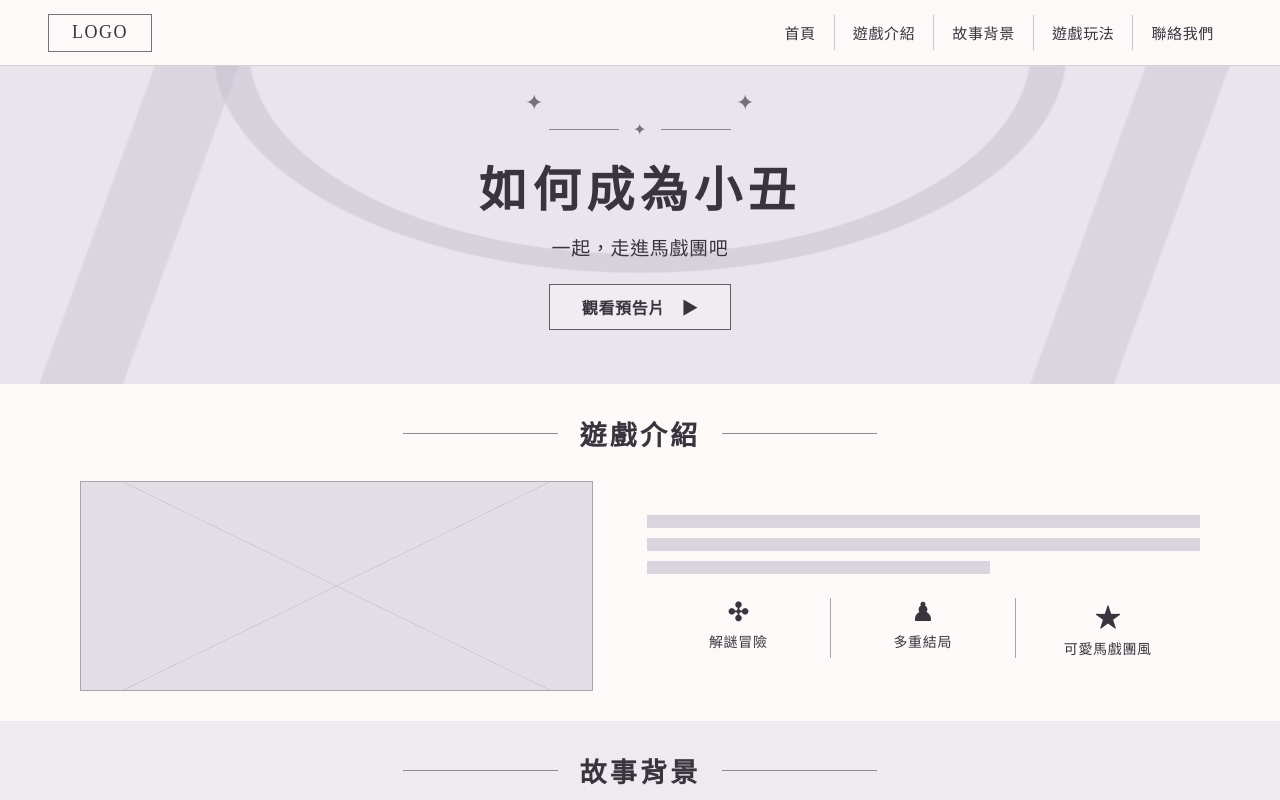
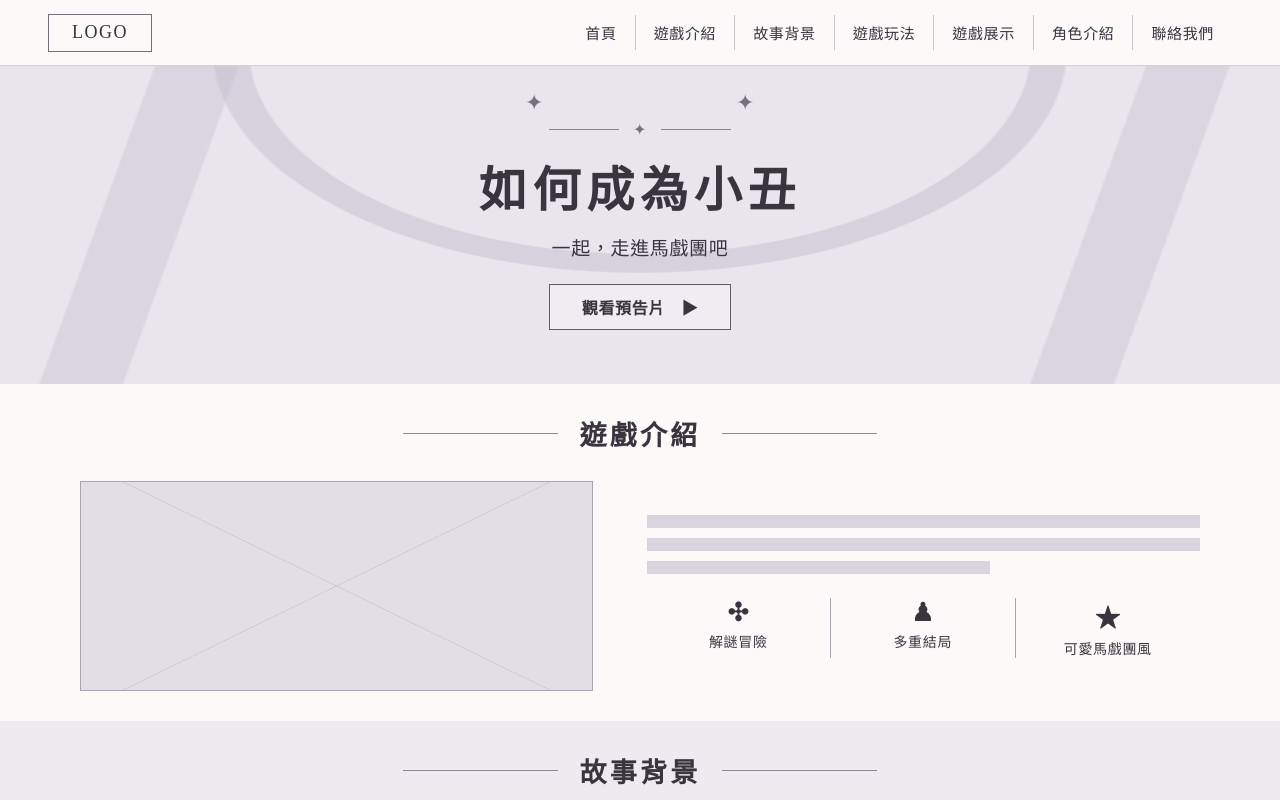
Before and after one commit to rdd1225studio-del/rdd, a plain HTML site: page index.html in a window 1280 px wide. Shown: the top 800 px of the page. Drawn offline with Linux system fonts and the light colour scheme.

Commit message:
Update index.html

```diff
--- a/index.html
+++ b/index.html
@@ -319,6 +319,8 @@
       <a href="#intro">遊戲介紹</a>
       <a href="#story">故事背景</a>
       <a href="#gameplay">遊戲玩法</a>
+      <a href="#gallery">遊戲展示</a>
+      <a href="#game-info">角色介紹</a>
       <a href="#contact">聯絡我們</a>
     </nav>
   </header>
```
